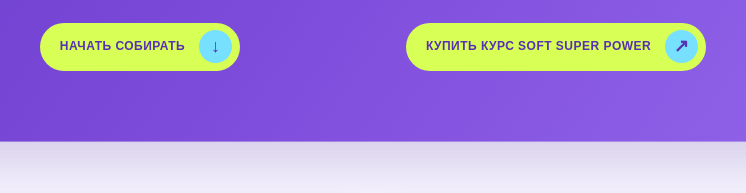
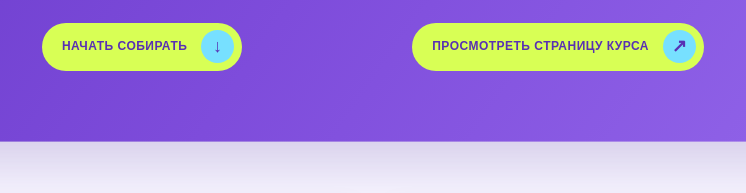
Before and after one commit to kseniajarikova/sekta-salad-builder, a plain HTML site: page warm-plate/index.html in a window 1280 px wide. Shown: the part 581-774 px from the top of the page, 267-1013 px from the left. Drawn offline with Linux system fonts and the light colour scheme.

Commit message:
Link course calls to action

```diff
--- a/warm-plate/index.html
+++ b/warm-plate/index.html
@@ -83,10 +83,10 @@
 <body>
 <header class="shell topbar"><div class="brand"><img src="assets/softpower-purple.png" alt="SEKTA Soft Power"></div></header>
 <main class="shell">
-  <section class="hero" id="top"><div class="hero-copy"><h1>Собери свою<br><em>тёплую тарелку</em></h1><p class="intro">Когда за окном холодно, особенно приятно поесть что-то тёплое и сытное. Выбирай привычные продукты и собирай сочетание, которое хочется повторить.</p><div class="hero-actions"><a class="button" href="#builder"><span>Начать собирать</span><b>↓</b></a><button class="button cta-course" type="button"><span>Купить курс Soft Super Power</span><b>↗</b></button></div></div></section>
+  <section class="hero" id="top"><div class="hero-copy"><h1>Собери свою<br><em>тёплую тарелку</em></h1><p class="intro">Когда за окном холодно, особенно приятно поесть что-то тёплое и сытное. Выбирай привычные продукты и собирай сочетание, которое хочется повторить.</p><div class="hero-actions"><a class="button" href="#builder"><span>Начать собирать</span><b>↓</b></a><a class="button cta-course" href="https://sektaschool.ru/online/winterpower"><span>Просмотреть страницу курса</span><b>↗</b></a></div></div></section>
   <section class="how" aria-label="Как работает конструктор"><article class="how-card"><h2>Простая формула</h2><p>Собери один приём пищи из четырёх частей. Выбирай по одному варианту — или добавляй больше того, что тебе нравится.</p><div class="formula"><span>Основа</span><span>Сытный компонент</span><span>Овощи</span><span>Вкус</span></div></article><article class="how-card"><h2>Бери обычные продукты</h2><p>Можно использовать заморозку или то, что уже есть дома. Это примерное количество ингредиентов на одного человека. Всё можно менять под свой аппетит.</p></article></section><figure class="winter-strip"><img src="assets/winter-room.webp" alt="Светлая зимняя гостиная с ковриком для практики"><figcaption><strong>Немного места для себя в зимнем дне.</strong></figcaption></figure>
 <section class="builder" id="builder"><div class="shell"><div class="builder-title"><div><p class="eyebrow">Конструктор</p><h2>Выбирай, сочетай,<br>сохраняй удачное</h2></div><p>Нажимай на карточки: можно выбрать несколько продуктов внутри категории. Сборка, способ приготовления и список покупок обновятся автоматически.</p></div><div class="builder-grid"><div class="choices" id="choices"></div><aside class="result" aria-live="polite"><div class="result-top"><p class="eyebrow">Твоя тёплая тарелка</p><span class="count" id="count"></span></div><h2 id="title"></h2><div class="bowl" id="bowl" aria-label="Выбранные продукты"></div><div class="recipe"><h3>Как собрать</h3><ol id="steps"></ol></div><div class="shopping"><div class="shopping-title"><h3>Список продуктов</h3><button class="copy" id="copy" type="button">Скопировать</button></div><ul id="list"></ul></div><p class="tip">Сохрани удачное сочетание — в следующий раз можно собрать его из того, что есть дома.</p></aside></div></div></section>
-<div class="shell bottom-cta"><button class="button cta-course" type="button"><span>Купить курс Soft Super Power</span><b>↗</b></button></div><footer class="shell foot"><strong class="brand"><img src="assets/softpower-purple.png" alt="SEKTA Soft Power"></strong><span>Soft Power 2026: маленькие опоры на зиму</span></footer>
+<div class="shell bottom-cta"><a class="button cta-course" href="https://sektaschool.ru/online/winterpower"><span>Купить курс</span><b>↗</b></a></div><footer class="shell foot"><strong class="brand"><img src="assets/softpower-purple.png" alt="SEKTA Soft Power"></strong><span>Soft Power 2026: маленькие опоры на зиму</span></footer>
 <script>
 (()=>{'use strict';
 const catalog=[
```
